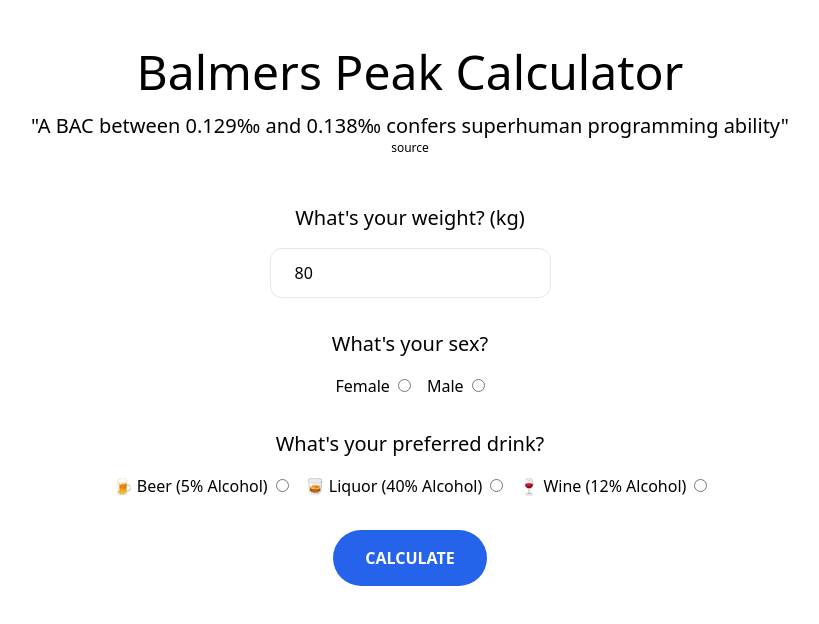
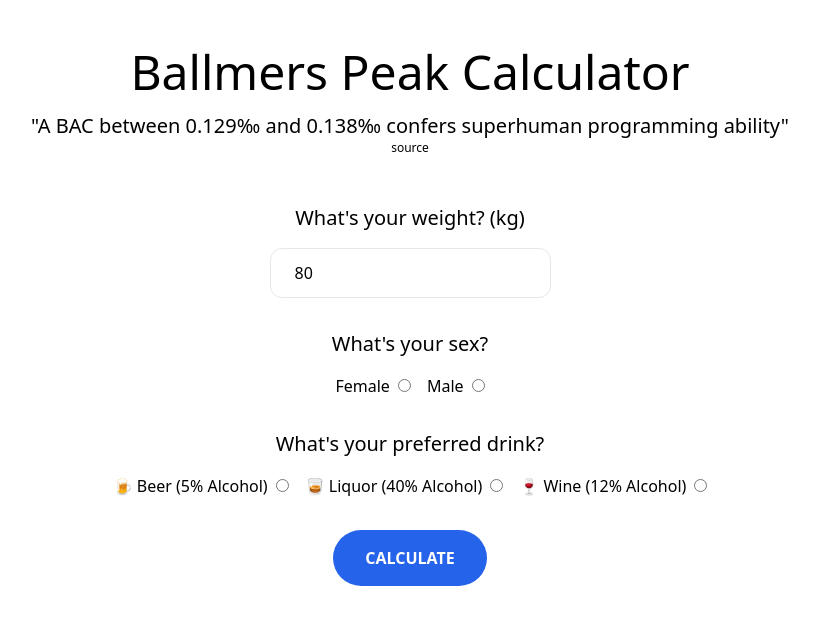
Before and after one commit to Pluppen/ballmers-peak-calculator, a React (Create React App) app: page / in a window 1280 px wide. Shown: the top 624 px of the page, without its empty margins (230-1049 px from the left). Built offline with nearby package versions, Linux system fonts and the light colour scheme.

Commit message:
Fix some typos (#9)
* Fix Ballmer typo

* Fix Readme Ballmer typo

* Fix even more Ballmer typo

* Moooore typos

```diff
--- a/public/index.html
+++ b/public/index.html
@@ -6,9 +6,9 @@
     <meta name="theme-color" content="#FFFFFF" />
     <meta
       name="description"
-      content="Balmers Peak Calculator. A BAC between 0.129‰ and 0.138‰ confers superhuman programming ability"
+      content="Ballmers Peak Calculator. A BAC between 0.129‰ and 0.138‰ confers superhuman programming ability"
     />
-    <title>Balmers Peak Calculator.</title>
+    <title>Ballmers Peak Calculator.</title>
     <link rel="shortcut icon" type="image/png" href="https://thumbs.dreamstime.com/b/cartoon-image-beer-glass-artistic-freehand-picture-90745842.jpg"/>
   </head>
   <body>
--- a/src/App.js
+++ b/src/App.js
@@ -31,7 +31,7 @@ function App() {
   return (
     <article>
       <header className="flex flex-col justify-center items-center py-12">
-        <h1 className="text-5xl mb-4 font-medium">Balmers Peak Calculator</h1>
+        <h1 className="text-5xl mb-4 font-medium">Ballmers Peak Calculator</h1>
         <p className="text-xl">
           "A BAC between 0.129‰ and 0.138‰ confers superhuman programming
           ability"
```
Also changed, not shown: 1 other file (tests, documents, lock files or other folders).
